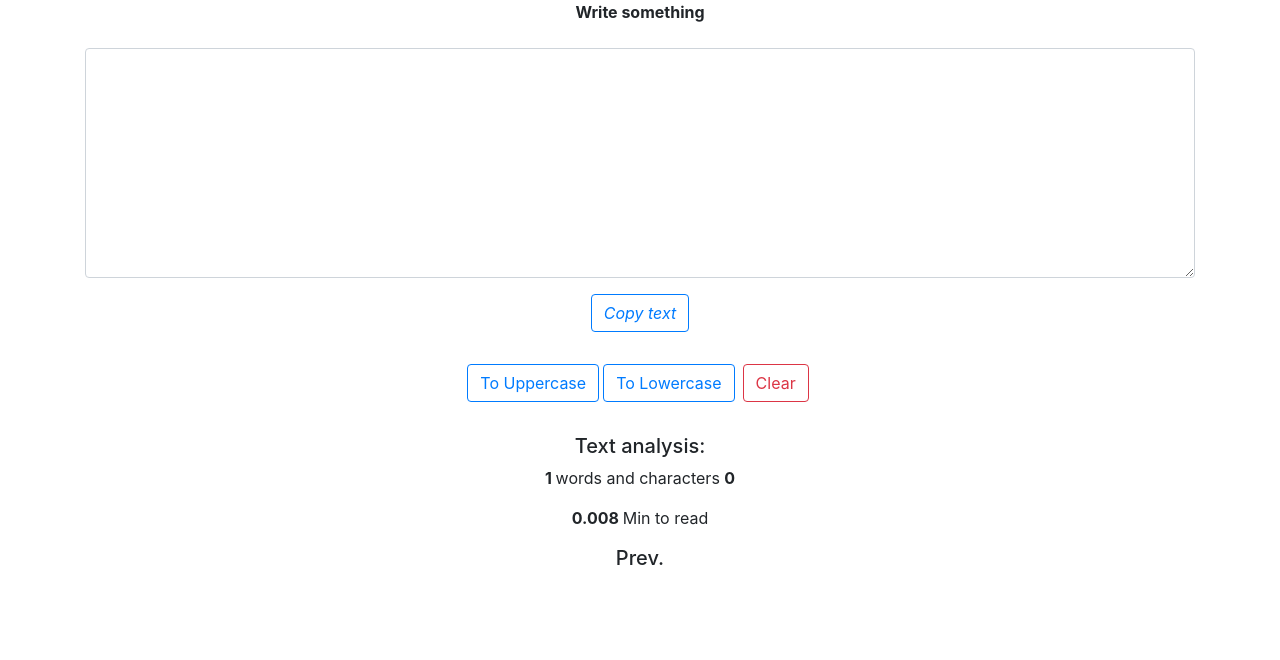
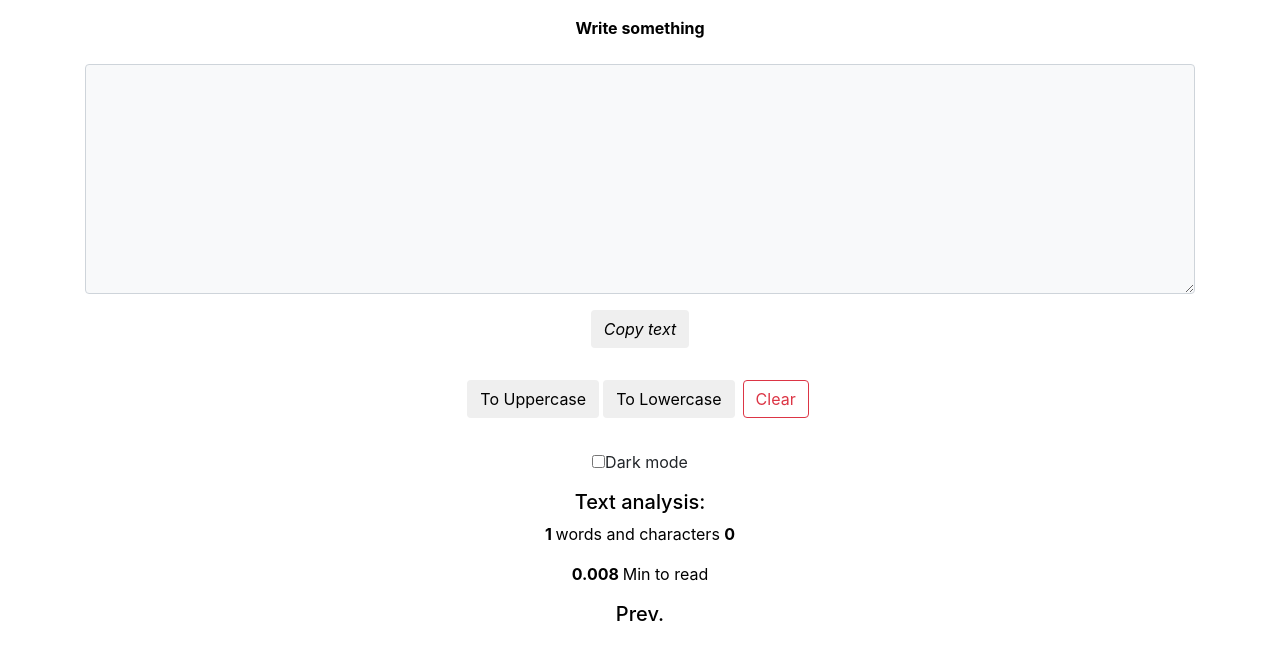
Before and after one commit to itsakashsinha/text-editor, a React (Create React App) app: page / in a window 1280 px wide. Shown: the top 660 px of the page. Built offline with nearby package versions, Linux system fonts and the light colour scheme.

Commit message:
Direct commit

```diff
--- a/src/App.js
+++ b/src/App.js
@@ -1,10 +1,26 @@
 import './App.css';
 import TextArea from './components/TextArea';
+import React, {useState} from 'react';
 
 function App() {
+  const [mode, setMode] = useState('light');
+  const [btnColor, setbtnColor] = useState('primary');
+
+  function darkMode(){
+    if(mode === "light" && btnColor === "primary"){
+      setMode("dark");
+      setbtnColor("dark");
+      document.body.style.backgroundColor = '#1f476b';
+    }
+    if(mode === "dark" && btnColor === "dark"){
+      setMode("light");
+      setbtnColor("primary");
+      document.body.style.backgroundColor = 'white';
+    }
+  }
   return (
     <div className="App">
-      <TextArea heading="Write something"/>
+      <TextArea heading="Write something" mode={mode} darkMode={darkMode}/>
     </div>
   );
 }
--- a/src/components/TextArea.js
+++ b/src/components/TextArea.js
@@ -1,30 +1,30 @@
-import React, { useState} from 'react';
+import React, { useState } from 'react';
 
 export default function TextArea(props) {
 
-    const upperClickFunc = ()=>{
+    const upperClickFunc = () => {
         // console.log("Uppercase button was clicked",text); / * debugging purpose
         let newText = text.toUpperCase();
         setText(newText);
     };
 
-    const lowerClickFunc = ()=>{
+    const lowerClickFunc = () => {
         let newText = text.toLowerCase();
         setText(newText);
     };
 
 
-    const copyText = ()=>{
+    const copyText = () => {
         var text = document.getElementById("textarea1");
         text.select();
         navigator.clipboard.writeText(text.value);
     };
 
-    const clearFunc = ()=>{
+    const clearFunc = () => {
         setText("");
     };
 
-    const onChangeHandle = (event)=>{
+    const onChangeHandle = (event) => {
         // console.log("Handle onchange"); /* debugging purpose
         setText(event.target.value);
     };
@@ -32,19 +32,25 @@ export default function TextArea(props) {
     const [text, setText] = useState("");
     return (
         <>
-        <div className='container'>
-            <label htmlFor="exampleFormControlTextarea1"><b> {props.heading} </b></label>
+            <div className="container my-3" >
+                <label htmlFor="exampleFormControlTextarea1" style={{color: props.mode === 'dark'? 'white' : 'black'}}><b> {props.heading} </b></label>
                 <div className="mb-3 my-3">
-                <textarea className="form-control" value={text} onChange={onChangeHandle} id="textarea1" rows="9"></textarea>
+                    <textarea className={`form-control bg-${props.mode}`} style={{color: props.mode === 'dark'? 'white' : 'black'}} value={text} onChange={onChangeHandle} id="textarea1" rows="9"></textarea>
+
                     <div>
-                <button className='btn btn-outline-primary my-3' onClick={copyText}> <i> Copy text </i> </button>
+                        <button className={`btn btn-outline-${props.btnColor} my-3`} onClick={copyText}> <i> Copy text </i> </button>
                     </div>
-                <button className='btn btn-outline-primary my-3' onClick={upperClickFunc}> To Uppercase</button>
-                <button className='btn btn-outline-primary mx-1 my-3' onClick={lowerClickFunc}> To Lowercase</button>
-                <button className='btn btn-outline-danger mx-1 my-3' onClick={clearFunc}> Clear </button>
+                    <button className={`btn btn-outline-${props.btnColor} my-3`} onClick={upperClickFunc}> To Uppercase</button>
+                    <button className={`btn btn-outline-${props.btnColor} mx-1 my-3`} onClick={lowerClickFunc}> To Lowercase</button>
+                    <button className="btn btn-outline-danger mx-1 my-3" onClick={clearFunc}> Clear </button>
+                </div>
+
+                <div className="{form-check form-switch}">
+                    <input clasNameclassName="form-check-input" onClick={props.darkMode} type="checkbox" id="flexSwitchCheckDefault" />
+                    <label className="form-check-label" for="flexSwitchCheckDefault">Dark mode</label>
                 </div>
             </div>
-        <div className="container1 mx-1">
+            <div className="container1 mx-1" style={{color: props.mode === 'dark'? 'white': 'black'}}>
                 <h5> Text analysis:</h5>
                 <p> <b> {text.split(" ").length} </b> words and characters <b> {text.length} </b> </p>
                 <p> <b> {0.008 * text.split(" ").length} </b> Min to read</p>
```
Also changed, not shown: 15 other files (tests, documents, lock files or other folders). Lines whose indentation alone changed are shown as unchanged.
